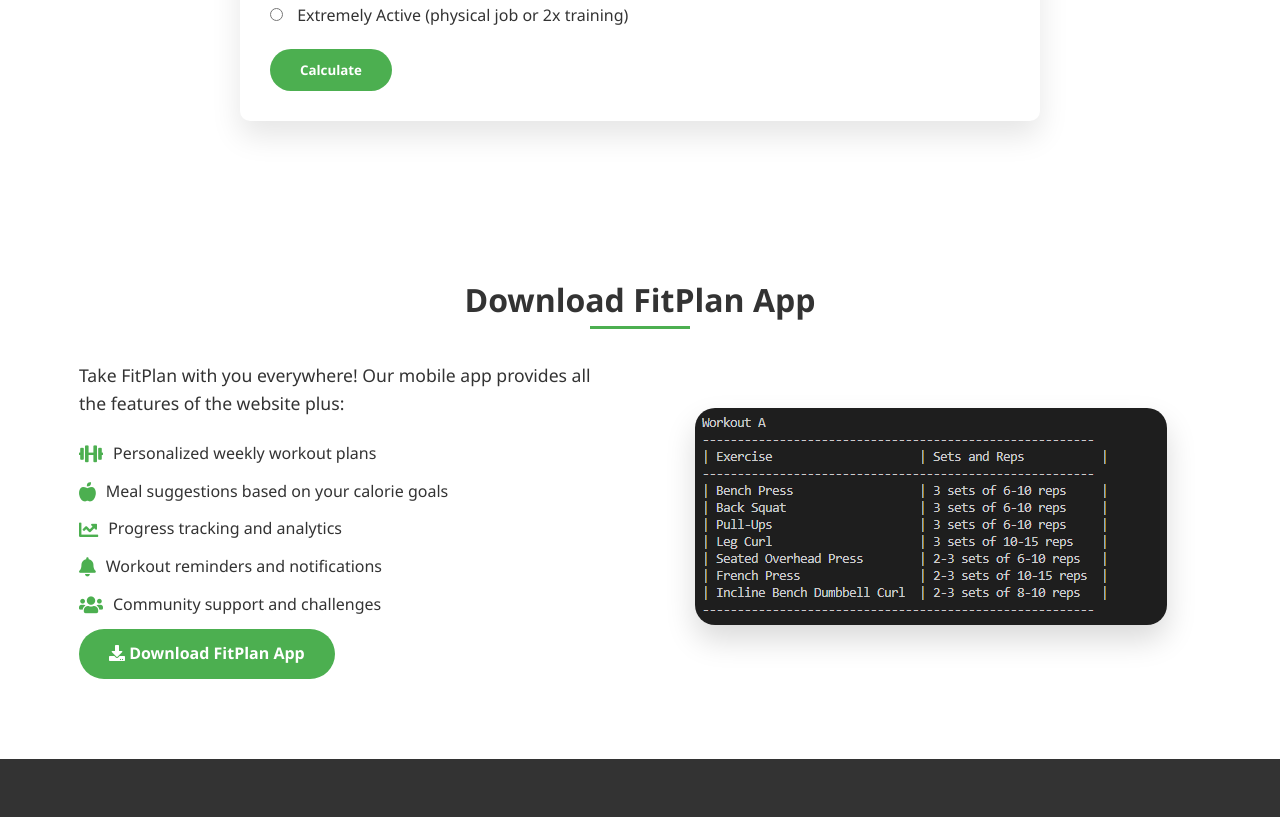
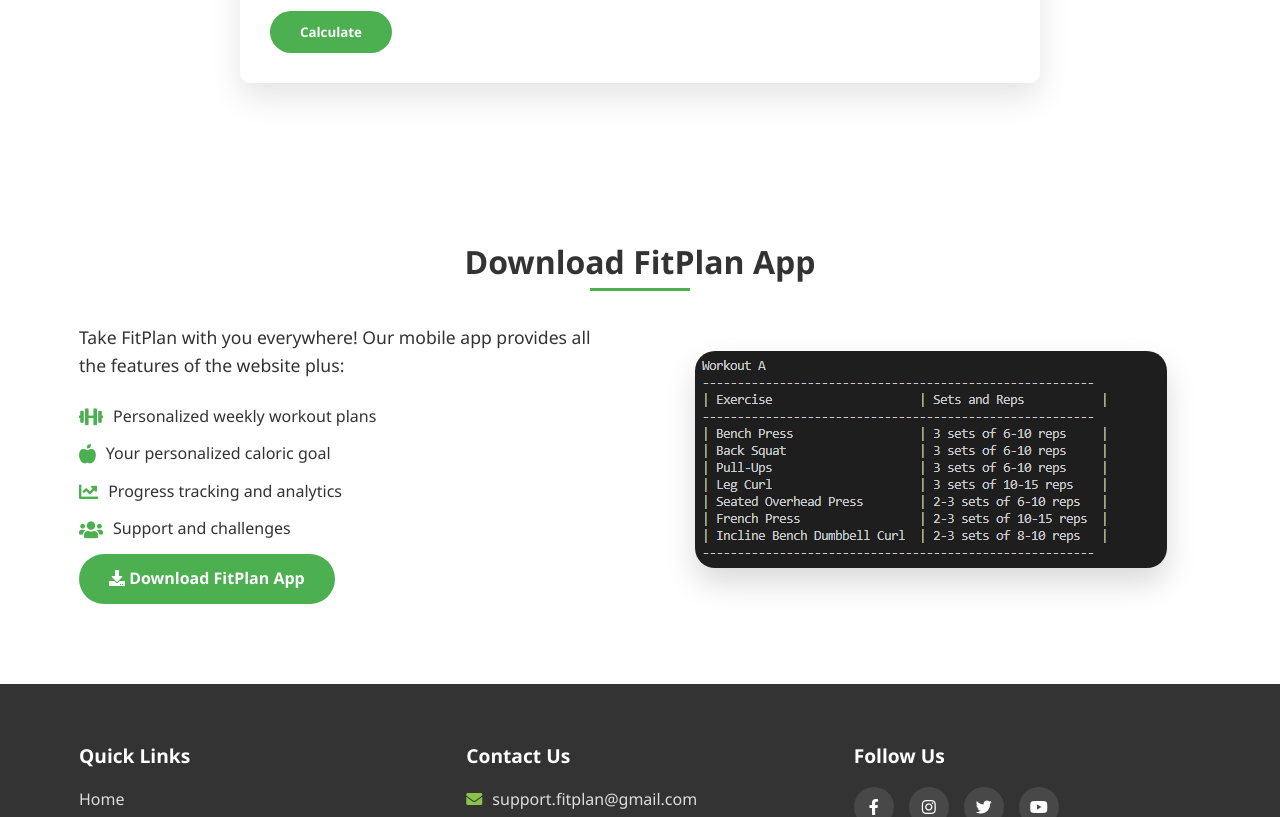
Before and after one commit to 23DP2MPron/FitPlan, a plain HTML site: page FitPlan_webpage/index.html in a window 1280 px wide. Shown: the part 2195-3012 px from the top of the page. Drawn offline with Linux system fonts and the light colour scheme.

Commit message:
Add files via upload

```diff
--- a/FitPlan_webpage/index.html
+++ b/FitPlan_webpage/index.html
@@ -56,7 +56,6 @@
                         <li><i class="fas fa-check-circle"></i> Accurate calorie intake recommendations</li>
                         <li><i class="fas fa-check-circle"></i> Weekly progress tracking</li>
                         <li><i class="fas fa-check-circle"></i> Expert-designed exercise routines</li>
-                        <li><i class="fas fa-check-circle"></i> Adaptive programs that grow with you</li>
                     </ul>
                 </div>
                 <div class="about-image">
@@ -176,10 +175,9 @@
                     <p>Take FitPlan with you everywhere! Our mobile app provides all the features of the website plus:</p>
                     <ul>
                         <li><i class="fas fa-dumbbell"></i> Personalized weekly workout plans</li>
-                        <li><i class="fas fa-apple-alt"></i> Meal suggestions based on your calorie goals</li>
+                        <li><i class="fas fa-apple-alt"></i>Your personalized caloric goal</li>
                         <li><i class="fas fa-chart-line"></i> Progress tracking and analytics</li>
-                        <li><i class="fas fa-bell"></i> Workout reminders and notifications</li>
-                        <li><i class="fas fa-users"></i> Community support and challenges</li>
+                        <li><i class="fas fa-users"></i>Support and challenges</li>
                     </ul>
                     <div class="download-button-container">
                         <a href="src/FitPlan.zip" class="btn-primary download-btn">
```
